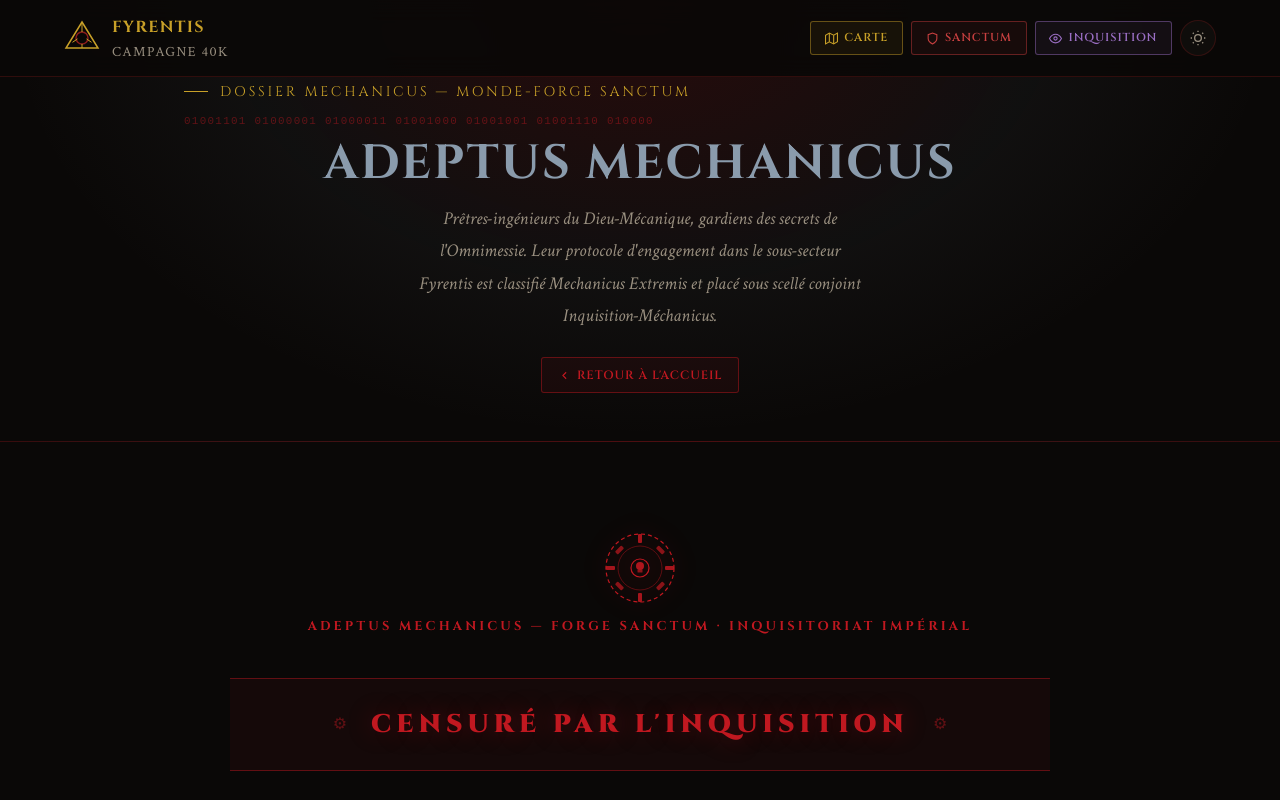
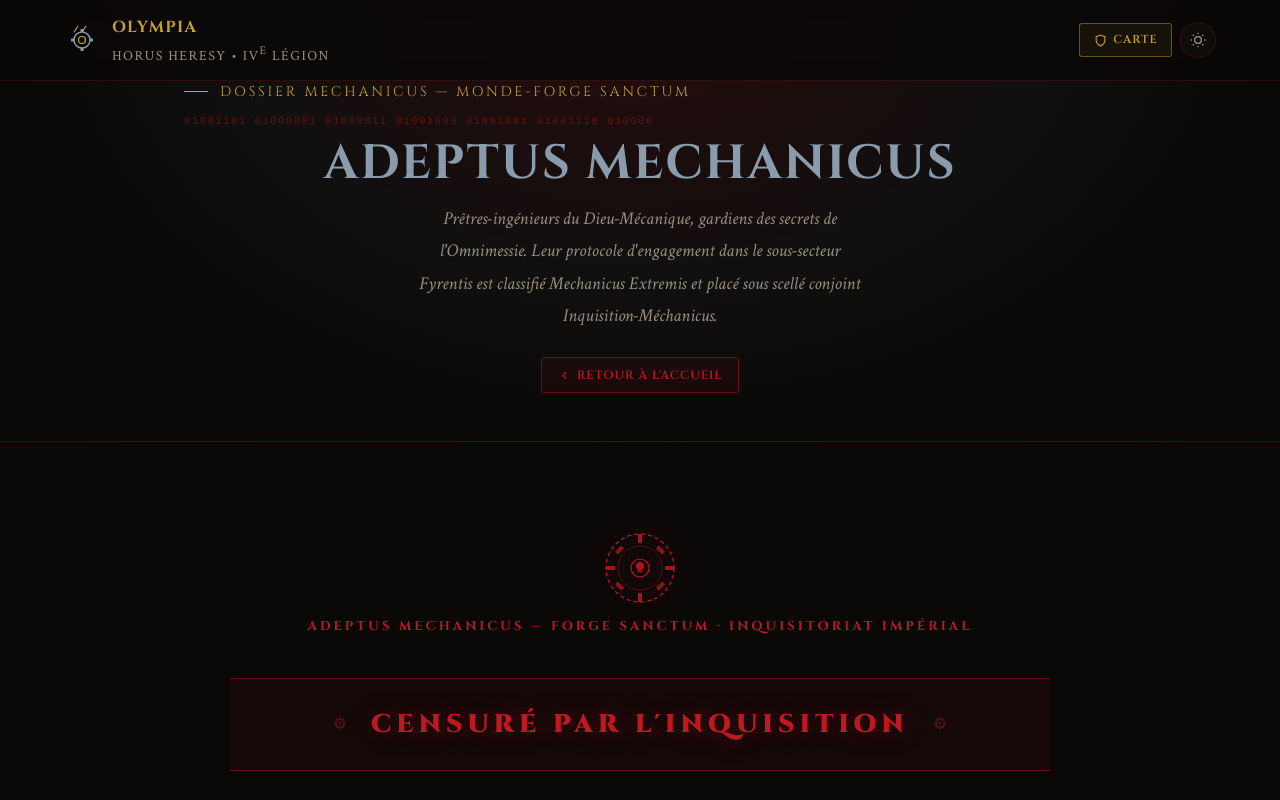
Before and after one commit to djaunie/les-bastions-dolympia, a plain HTML site: page night-lords.html in a window 1280 px wide. Shown: the top 800 px of the page. Drawn offline with Linux system fonts and the light colour scheme.

Commit message:
Update night-lords.html

```diff
--- a/night-lords.html
+++ b/night-lords.html
@@ -509,33 +509,28 @@
 
 <nav class="nav" id="nav">
   <div class="nav-inner">
-    <a href="index.html" class="nav-logo" aria-label="Campagne Fyrentis — Retour à l'accueil">
+    <a href="index.html" class="nav-logo" aria-label="Campagne Olympia — Iron Warriors">
+      <!-- Logo IW : engrenage + chevrons -->
       <svg class="nav-logo-icon" viewBox="0 0 36 36" fill="none" aria-hidden="true">
-        <polygon points="18,2 34,28 2,28" fill="none" stroke="currentColor" stroke-width="1.5" color="#c8a028"/>
-        <circle cx="18" cy="18" r="6" fill="none" stroke="currentColor" stroke-width="1.5" color="#8b1c1c"/>
-        <line x1="18" y1="2" x2="18" y2="12" stroke="currentColor" stroke-width="1" color="#c8a028"/>
-        <line x1="18" y1="24" x2="18" y2="28" stroke="currentColor" stroke-width="1" color="#c8a028"/>
-        <line x1="8.5" y1="22.3" x2="13.5" y2="18.9" stroke="currentColor" stroke-width="1" color="#c8a028"/>
-        <line x1="27.5" y1="22.3" x2="22.5" y2="18.9" stroke="currentColor" stroke-width="1" color="#c8a028"/>
+        <circle cx="18" cy="18" r="8" fill="none" stroke="#8a9bac" stroke-width="1.5"/>
+        <circle cx="18" cy="18" r="3.5" fill="none" stroke="#c8a028" stroke-width="1.2"/>
+        <rect x="16.5" y="7"  width="3" height="3" rx="0.5" fill="#8a9bac"/>
+        <rect x="16.5" y="26" width="3" height="3" rx="0.5" fill="#8a9bac"/>
+        <rect x="7"  y="16.5" width="3" height="3" rx="0.5" fill="#8a9bac"/>
+        <rect x="26" y="16.5" width="3" height="3" rx="0.5" fill="#8a9bac"/>
+        <line x1="14" y1="4" x2="10" y2="10" stroke="#c8a028" stroke-width="1.2"/>
+        <line x1="22" y1="4" x2="18" y2="10" stroke="#c8a028" stroke-width="1.2"/>
       </svg>
       <div>
-        <span class="nav-logo-text">Fyrentis</span>
-        <span class="nav-logo-sub">Campagne 40K</span>
+        <span class="nav-logo-text">Olympia</span>
+        <span class="nav-logo-sub">Horus Heresy &#x2022; IV<sup>e</sup> L&#xe9;gion</span>
       </div>
     </a>
     <div class="nav-actions">
       <div class="nav-page-links">
-        <a href="carte.html" class="btn-nav-page btn-nav-page--carte" aria-label="Voir la Carte du secteur">
-          <svg width="13" height="13" viewBox="0 0 24 24" fill="none" stroke="currentColor" stroke-width="2" aria-hidden="true"><polygon points="1 6 1 22 8 18 16 22 23 18 23 2 16 6 8 2 1 6"/><line x1="8" y1="2" x2="8" y2="18"/><line x1="16" y1="6" x2="16" y2="22"/></svg>
+        <a href="carte.html" class="btn-nav-page btn-nav-page--carte" aria-label="Accéder à la carte">
+          <svg width="13" height="13" viewBox="0 0 24 24" fill="none" stroke="currentColor" stroke-width="2" aria-hidden="true"><path d="M12 22s8-4 8-10V5l-8-3-8 3v7c0 6 8 10 8 10z"/></svg>
           Carte
-        </a>
-        <a href="sanctum.html" class="btn-nav-page btn-nav-page--sanctum" aria-label="Accéder au Sanctum">
-          <svg width="13" height="13" viewBox="0 0 24 24" fill="none" stroke="currentColor" stroke-width="2" aria-hidden="true"><path d="M12 22s8-4 8-10V5l-8-3-8 3v7c0 6 8 10 8 10z"/></svg>
-          Sanctum
-        </a>
-        <a href="rapports-inquisiteurs.html" class="btn-nav-page btn-nav-page--inquisition" aria-label="Lire les Rapports Inquisitoriaux">
-          <svg width="13" height="13" viewBox="0 0 24 24" fill="none" stroke="currentColor" stroke-width="2" aria-hidden="true"><path d="M1 12s4-8 11-8 11 8 11 8-4 8-11 8-11-8-11-8z"/><circle cx="12" cy="12" r="3"/></svg>
-          Inquisition
         </a>
       </div>
       <button class="btn-theme" data-theme-toggle aria-label="Basculer le thème">
```
